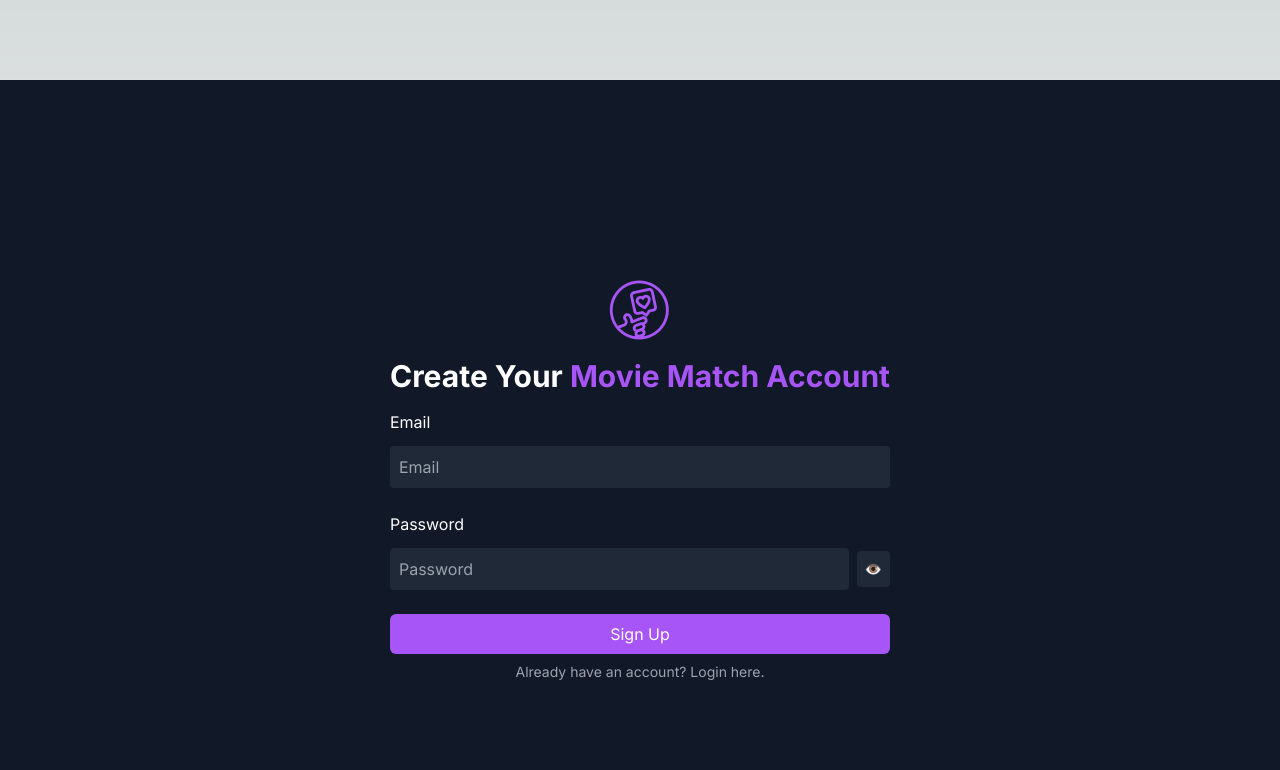
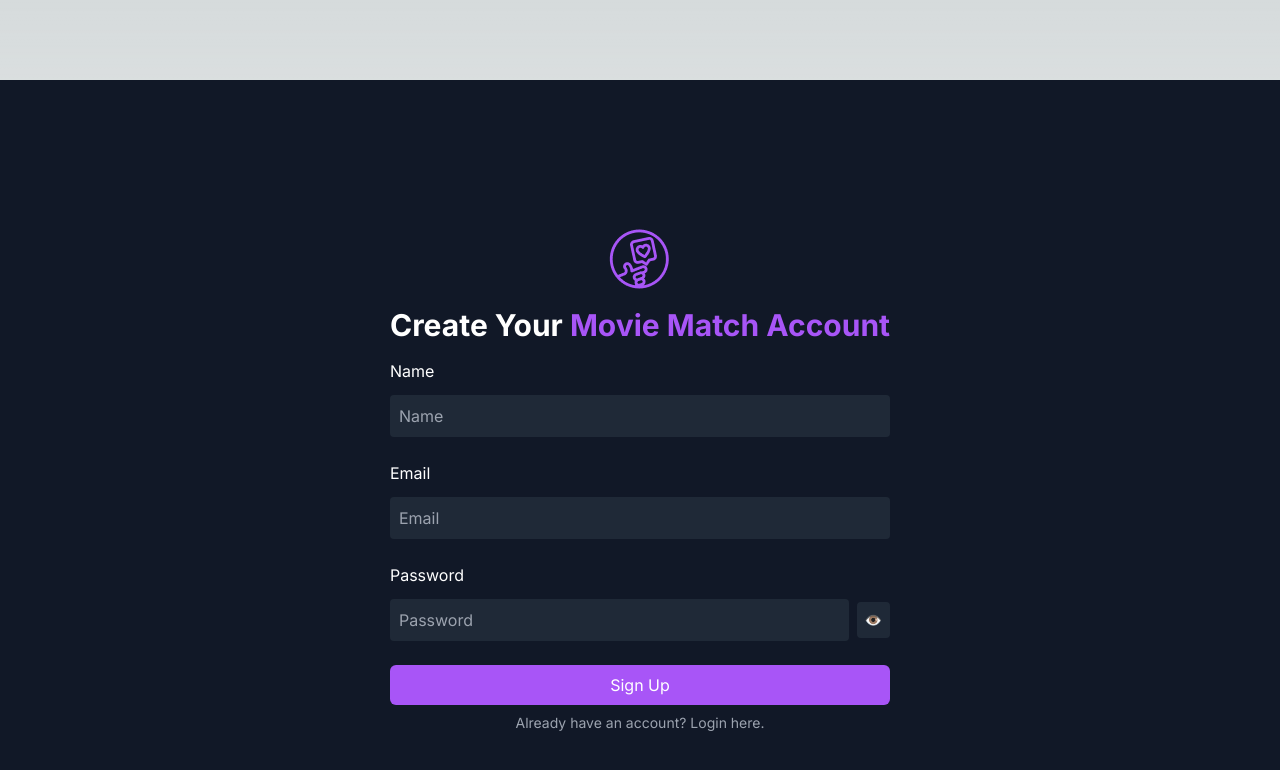
Before and after one commit to yuminasd/seng513_finalproject, a Next.js app in the folder front-end/: page /signup in a window 1280 px wide. Shown: the top 770 px of the page. Built offline with nearby package versions, Linux system fonts and the light colour scheme.

Commit message:
sign up page is functional!

```diff
--- a/front-end/app/signup/page.tsx
+++ b/front-end/app/signup/page.tsx
@@ -8,6 +8,7 @@ import Button from '../components/button';
 export default function Signup() {
     // Initialize necessary state variables
     const router = useRouter();
+    const [name, setName] = useState('');
     const [email, setEmail] = useState('');
     const [password, setPassword] = useState('');
     const [showPassword, setShowPassword] = useState(false);
@@ -21,7 +22,12 @@ export default function Signup() {
                 headers: {
                     'Content-Type': 'application/json',
                 },
-                body: JSON.stringify({ "email": email, "password": password }),
+                body: JSON.stringify({
+                    name: name,
+                    emailAddress: email,
+                    password: password,
+                    image: '/logo.png', // Hard-coded link to the logo image
+                }),
             });
 
             if (response.ok) {
@@ -50,6 +56,18 @@ export default function Signup() {
                     <span className="text-white">Create Your</span>
                     <span className="text-purple-500"> Movie Match Account</span>
                 </h1>
+
+                {/* Name input */}
+                <div className="mb-4 w-120">
+                    <label className="text-white block mb-1 text-left">Name</label>
+                    <input
+                        className="my-2 p-2 w-full border rounded text-gray-500 bg-gray-800 border-transparent"
+                        type="text"
+                        placeholder="Name"
+                        value={name}
+                        onChange={(e) => setName(e.target.value)}
+                    />
+                </div>
 
                 {/* Email input */}
                 <div className="mb-4 w-120">
```
